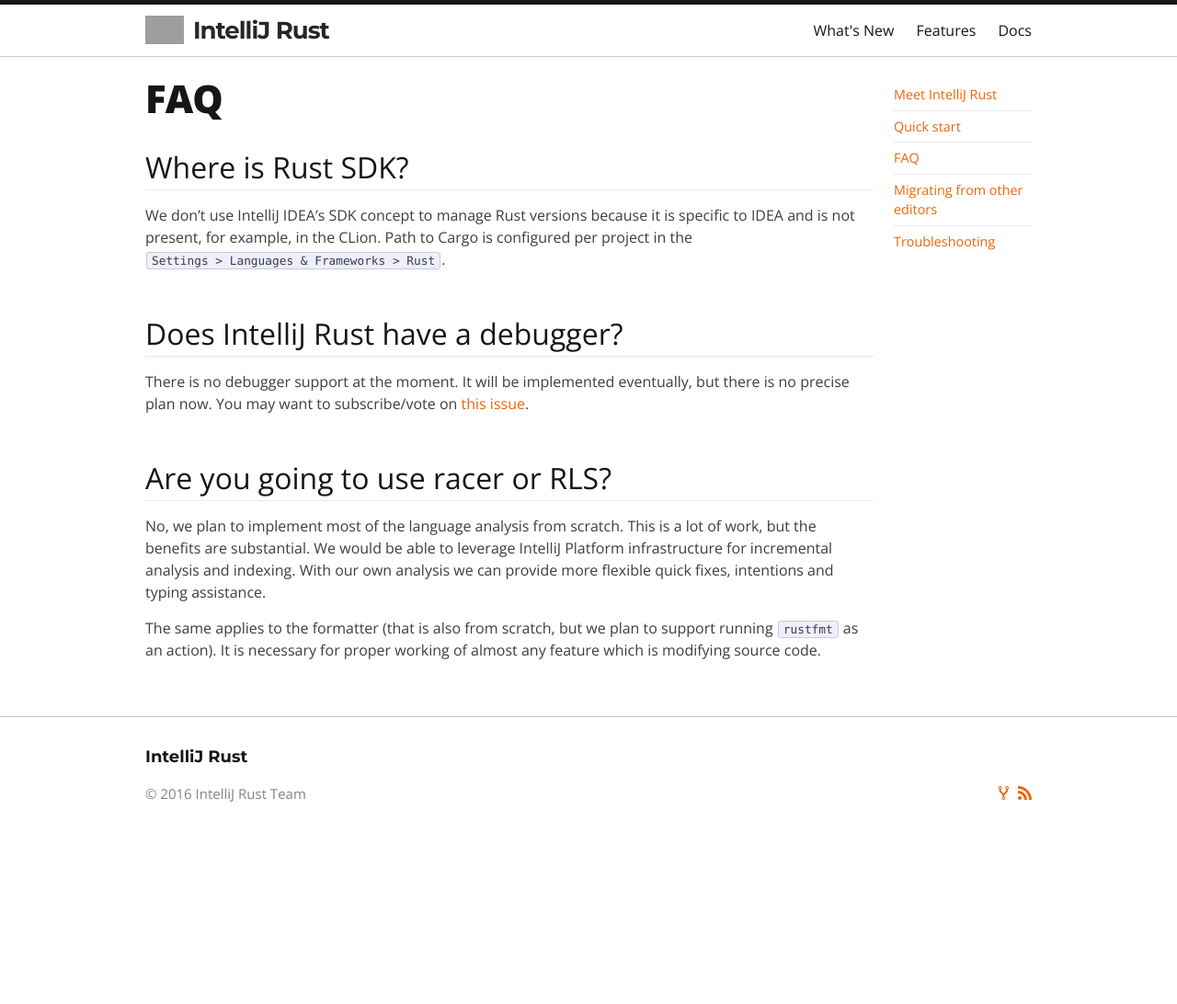
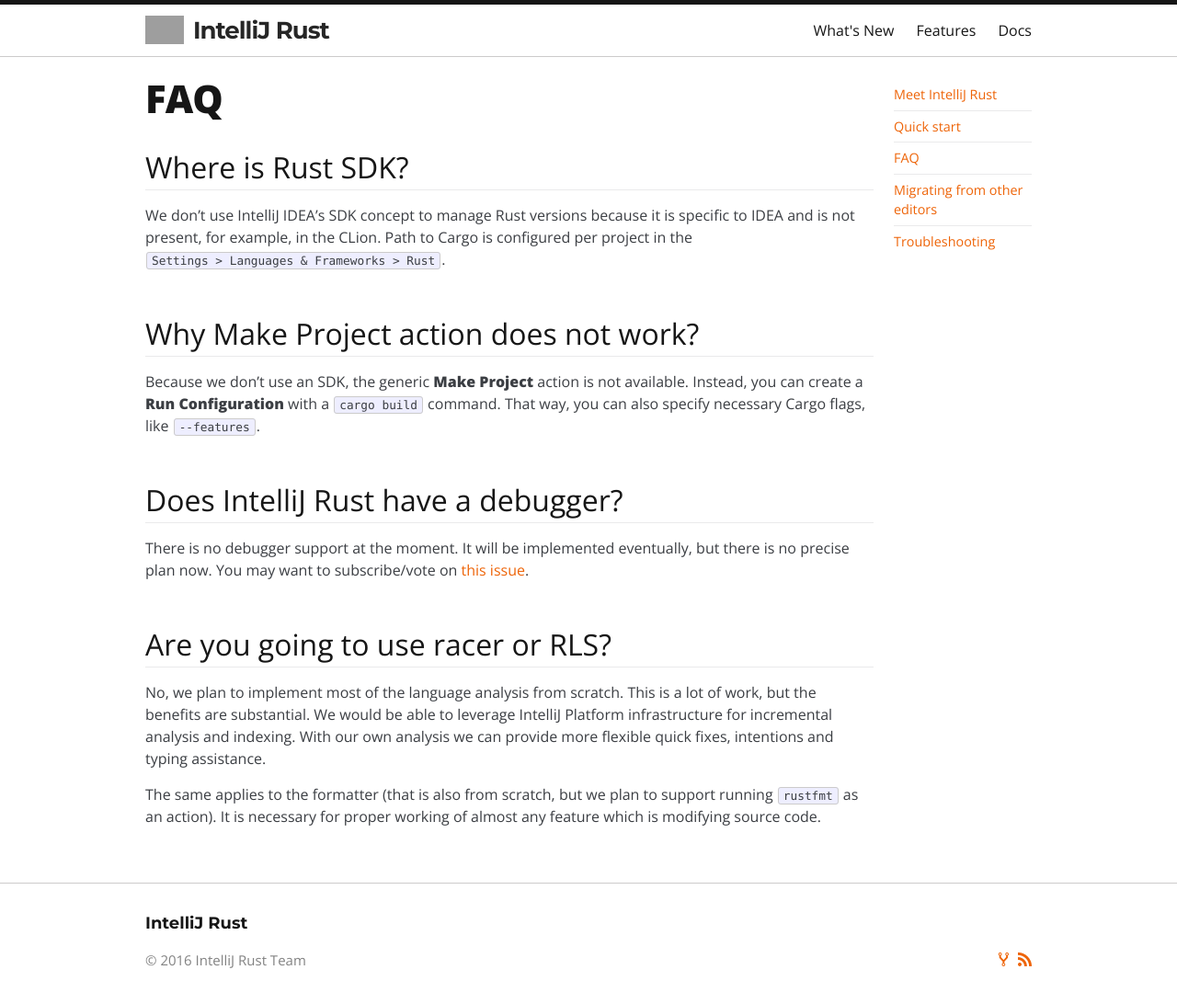
Before and after one commit to intellij-rust/intellij-rust.github.io, a Jekyll site: the page built from _docs/faq.markdown, in a window 1280 px wide and 1116 px high. Shown: the top 1092 px of the window at 92% size. Built offline with Jekyll 4.4.1, drawn with Linux system fonts in a browser that asks for light colours; nearby versions of some CDN libraries; some web fonts are replaced; grey boxes are pictures that could not be loaded.

Commit message:
Add FAQ entry about Make Project

```diff
--- a/_docs/faq.markdown
+++ b/_docs/faq.markdown
@@ -9,6 +9,12 @@
 specific to IDEA and is not present, for example, in the CLion. Path to Cargo is
 configured per project in the `Settings > Languages & Frameworks > Rust`.
 
+{% include h title="Why Make Project action does not work?" tag="sdk" %}
+
+Because we don't use an SDK, the generic **Make Project** action is not
+available. Instead, you can create a **Run Configuration** with a `cargo build`
+command. That way, you can also specify necessary Cargo flags, like
+`--features`.
 
 {% include h title="Does IntelliJ Rust have a debugger?" tag="debugger" %}
 
```
